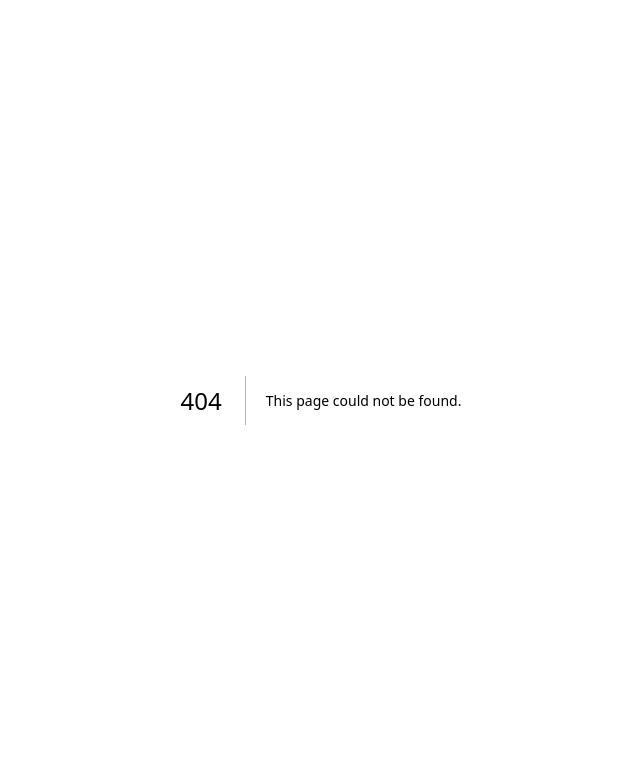
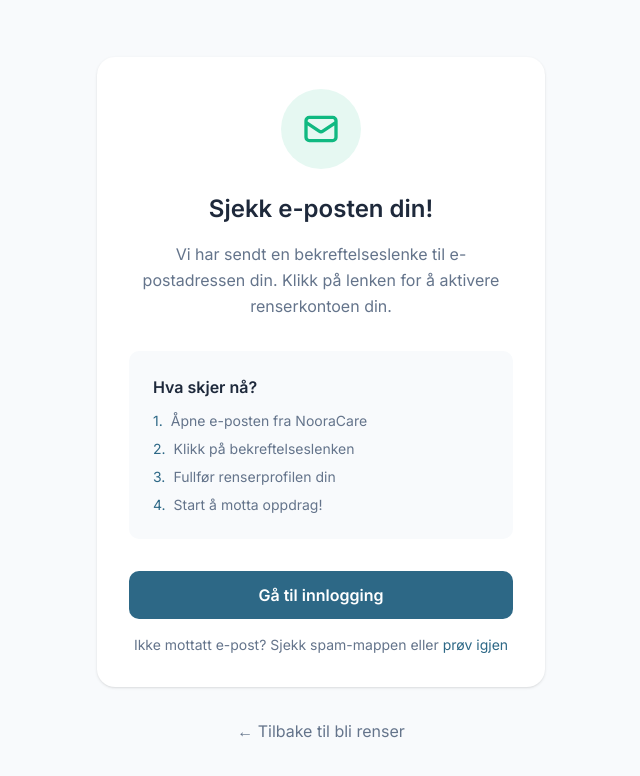
Before and after one commit to project-laundry/laundry-platform-app, a Next.js app: page /bli-renser/signup/success in a window 1280 px wide. Before the commit this address had no page. Shown: the top 776 px of the page, without its empty margins (319-959 px from the left). Built offline with nearby package versions, Linux system fonts and the light colour scheme.

Commit message:
fix build error

```diff
--- a/src/app/bli-renser/actions.ts
+++ b/src/app/bli-renser/actions.ts
@@ -22,7 +22,7 @@ export interface CreateCleanerProfileResult {
  * 5. Return success/error
  */
 export async function createCleanerProfileAction(
-  data: CleanerOnboardingData
+  data: CleanerOnboardingData,
 ): Promise<CreateCleanerProfileResult> {
   try {
     const supabase = await createClient();
@@ -33,21 +33,21 @@ export async function createCleanerProfileAction(
     if (authError || !user) {
       return {
         success: false,
-        error: "Du må være innlogget for å opprette en renserprofil"
+        error: "Du må være innlogget for å opprette en renserprofil",
       };
     }
 
     // 2. Check if user already has a cleaner profile
     const { data: existingCleaner } = await supabase
-      .from('cleaners')
-      .select('id')
-      .eq('user_id', user.id)
+      .from("cleaners")
+      .select("id")
+      .eq("user_id", user.id)
       .single();
 
     if (existingCleaner) {
       return {
         success: false,
-        error: "Du har allerede en renserprofil"
+        error: "Du har allerede en renserprofil",
       };
     }
 
@@ -56,7 +56,7 @@ export async function createCleanerProfileAction(
       display_name: data.displayName,
       profile_image_url: null, // File uploads skipped per requirements
       bio: null, // Not collected in onboarding
-      verification_status: 'pending',
+      verification_status: "pending",
       business_type: data.businessType,
       tax_id: data.taxId,
       business_name: data.businessName || null,
@@ -71,47 +71,44 @@ export async function createCleanerProfileAction(
       languages: data.languages,
       specializations: data.specializations || null,
       weekly_schedule: {
-        // Default schedule: Monday-Friday, 08:00-17:00
-        monday: { start: '08:00', end: '17:00', available: true },
-        tuesday: { start: '08:00', end: '17:00', available: true },
-        wednesday: { start: '08:00', end: '17:00', available: true },
-        thursday: { start: '08:00', end: '17:00', available: true },
-        friday: { start: '08:00', end: '17:00', available: true },
-        saturday: { start: '08:00', end: '17:00', available: false },
-        sunday: { start: '08:00', end: '17:00', available: false }
+        mon: true,
+        tue: true,
+        wed: true,
+        thu: true,
+        fri: true,
+        sat: true,
+        sun: true,
       },
-      is_accepting_orders: true
     });
 
     if (createError || !cleaner) {
-      console.error('Error creating cleaner:', createError);
+      console.error("Error creating cleaner:", createError);
       return {
         success: false,
-        error: "Kunne ikke opprette renserprofil. Vennligst prøv igjen."
+        error: "Kunne ikke opprette renserprofil. Vennligst prøv igjen.",
       };
     }
 
     // 4. Update user role to 'cleaner'
     const { error: updateError } = await supabase
-      .from('users')
-      .update({ role: 'cleaner' })
-      .eq('id', user.id);
+      .from("users")
+      .update({ role: "cleaner" })
+      .eq("id", user.id);
 
     if (updateError) {
-      console.error('Error updating user role:', updateError);
+      console.error("Error updating user role:", updateError);
       // Continue anyway - cleaner profile is created
     }
 
     return {
       success: true,
-      cleanerId: cleaner.id
+      cleanerId: cleaner.id,
     };
-
   } catch (error) {
-    console.error('Unexpected error in createCleanerProfileAction:', error);
+    console.error("Unexpected error in createCleanerProfileAction:", error);
     return {
       success: false,
-      error: "En uventet feil oppstod. Vennligst prøv igjen."
+      error: "En uventet feil oppstod. Vennligst prøv igjen.",
     };
   }
 }
--- a/src/app/bli-renser/signup/page.tsx
+++ b/src/app/bli-renser/signup/page.tsx
@@ -76,7 +76,7 @@ export default function CleanerSignupPage() {
     updateCleanerData({});
 
     // Redirect to business page (will be protected by layout)
-    router.push('/bli-renser/business');
+    router.push('/bli-renser/signup/success');
   };
 
   return (
--- /dev/null
+++ b/src/app/bli-renser/signup/success/page.tsx
@@ -0,0 +1,72 @@
+import Link from 'next/link';
+
+export default function CleanerEmailVerificationPage() {
+  return (
+    <div className="min-h-screen bg-soft-gray flex items-center justify-center px-4">
+      <div className="max-w-md w-full text-center">
+        <div className="bg-white rounded-2xl shadow-sm p-8">
+          {/* Success Icon */}
+          <div className="w-20 h-20 bg-success-green/10 rounded-full flex items-center justify-center mx-auto mb-6">
+            <svg className="w-10 h-10 text-success-green" fill="none" stroke="currentColor" viewBox="0 0 24 24">
+              <path strokeLinecap="round" strokeLinejoin="round" strokeWidth={2} d="M3 8l7.89 5.26a2 2 0 002.22 0L21 8M5 19h14a2 2 0 002-2V7a2 2 0 00-2-2H5a2 2 0 00-2 2v10a2 2 0 002 2z" />
+            </svg>
+          </div>
+
+          {/* Success Message */}
+          <h1 className="text-2xl font-bold text-dark-gray mb-4">
+            Sjekk e-posten din!
+          </h1>
+          <p className="text-medium-gray mb-8 leading-relaxed">
+            Vi har sendt en bekreftelseslenke til e-postadressen din. Klikk på lenken for å aktivere renserkontoen din.
+          </p>
+
+          {/* Next Steps */}
+          <div className="text-left bg-soft-gray rounded-lg p-6 mb-8">
+            <h3 className="font-semibold text-dark-gray mb-3">Hva skjer nå?</h3>
+            <ul className="space-y-2 text-sm text-medium-gray">
+              <li className="flex items-start">
+                <span className="text-nordic-blue mr-2">1.</span>
+                Åpne e-posten fra NooraCare
+              </li>
+              <li className="flex items-start">
+                <span className="text-nordic-blue mr-2">2.</span>
+                Klikk på bekreftelseslenken
+              </li>
+              <li className="flex items-start">
+                <span className="text-nordic-blue mr-2">3.</span>
+                Fullfør renserprofilen din
+              </li>
+              <li className="flex items-start">
+                <span className="text-nordic-blue mr-2">4.</span>
+                Start å motta oppdrag!
+              </li>
+            </ul>
+          </div>
+
+          {/* Login Button */}
+          <Link
+            href="/auth/login"
+            className="block w-full bg-nordic-blue text-white font-semibold py-3 rounded-lg transition-colors mb-4 text-center"
+          >
+            Gå til innlogging
+          </Link>
+
+          {/* Support */}
+          <p className="text-sm text-medium-gray">
+            Ikke mottatt e-post? Sjekk spam-mappen eller{' '}
+            <Link href="/bli-renser/signup" className="text-nordic-blue hover:underline">
+              prøv igjen
+            </Link>
+          </p>
+        </div>
+
+        {/* Back to Home */}
+        <div className="text-center mt-8">
+          <Link href="/bli-renser" className="text-medium-gray hover:text-dark-gray">
+            ← Tilbake til bli renser
+          </Link>
+        </div>
+      </div>
+    </div>
+  );
+}
--- a/src/components/forms/FormCheckbox.tsx
+++ b/src/components/forms/FormCheckbox.tsx
@@ -1,7 +1,9 @@
+import React from "react";
+
 interface FormCheckboxProps {
   checked: boolean;
   onChange: (checked: boolean) => void;
-  label: string;
+  label: React.ReactNode;
   description?: string;
   required?: boolean;
   error?: string;
```
